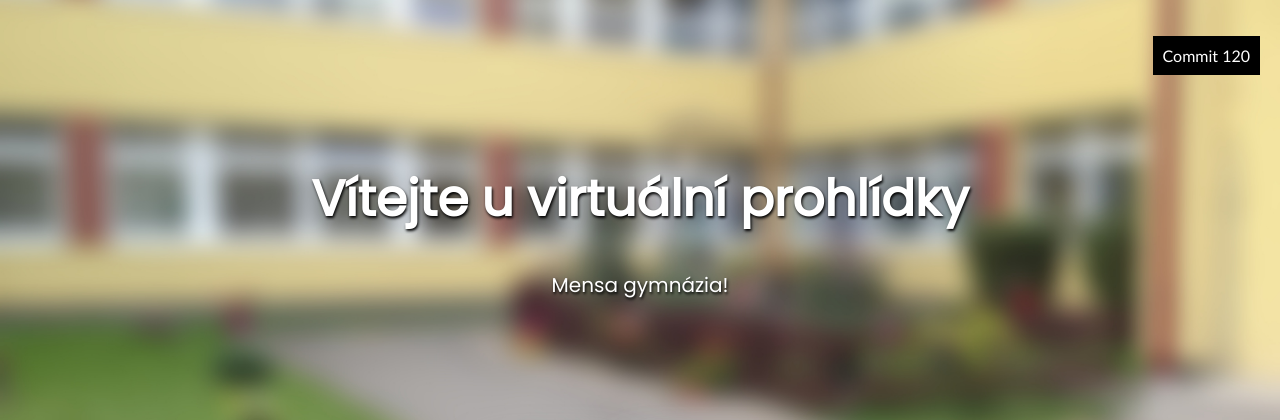
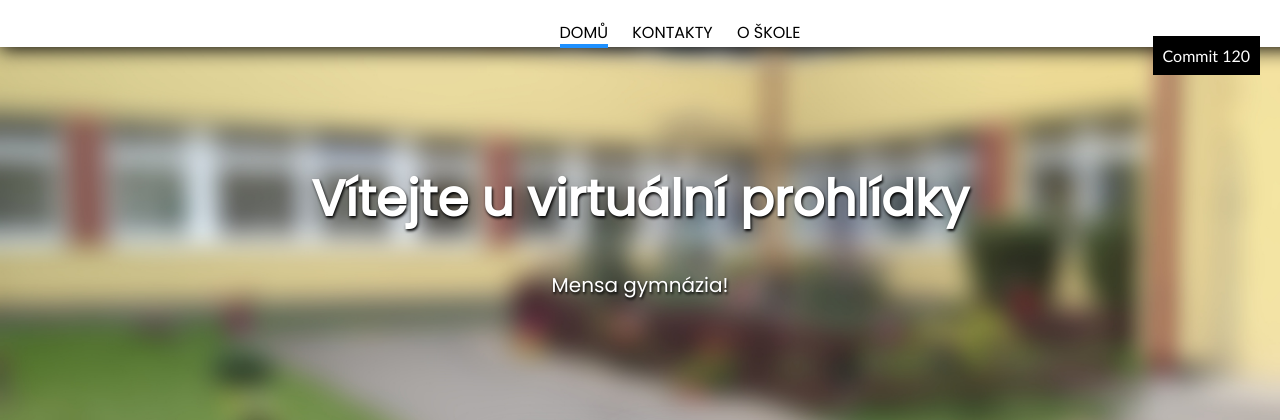
Before and after one commit to HonbraDev/skola, a PHP site: page / in a window 1280 px wide. Shown: the top 420 px of the page. Run offline with PHP 8.4, Linux system fonts and the light colour scheme.

Commit message:
Uděláno menu Na indexu bylo přidáno menu s zatím nefungujícími položkami.

```diff
--- a/css-index.css
+++ b/css-index.css
@@ -19,7 +19,34 @@ body {
     color: white;
     text-shadow: 1px 2px 3px black;
 }
-div.header {
+ul li {
+    display: inline;
+    margin-left: 10px;
+    margin-right: 10px;
+    text-shadow: none;
+}
+ul li:hover {
+    font-weight: bolder;
+}
+
+ul li.actual {
+    border-bottom: 4px solid dodgerblue;
+}
+
+ul {
+    background-color: white;
+    color: black;
+    box-shadow: 0px 2px 20px black;
+    top: 0px;
+    position: fixed;
+    width: 100vw;
+    margin-top: 0px;
+    padding-top: 20px;
+    padding-bottom: 2px;
+    top: -10vh;
+    opacity: 0;
+    animation: menu-animation 1s;
+    animation-fill-mode: forwards;
 }
 
 h0 {
--- a/index.html
+++ b/index.html
@@ -9,11 +9,16 @@
 	<script src="main.js"></script>
 </head>
 <body>
-        <h1>Vítejte u virtuální prohlídky</h1>
-        <h0>Mensa gymnázia!</h0><div class="pomlcka">-</div>
-        <a class="jdemeNaTo" onclick="start()">Spustit projekt</a><a class="viceInfo" href="0p.html">Informace o projektu</a>
-		<iframe class="panoraven" id="start" alt="Obrázek nešlo zobrazit :(" allowFullScreen="true"></iframe>
-		<button class="x" onclick="stop()" id="x">Ukončit projekt</button>
+    <ul>
+        <li class="actual">DOMŮ</li>
+        <li><a>KONTAKTY</a></li>
+        <li><a>O ŠKOLE</a></li>
+    </ul>
+    <h1>Vítejte u virtuální prohlídky</h1>
+    <h0>Mensa gymnázia!</h0><div class="pomlcka">-</div>
+    <a class="jdemeNaTo" onclick="start()">Spustit projekt</a><a class="viceInfo" href="0p.html">Informace o projektu</a>
+	<iframe class="panoraven" id="start" alt="Obrázek nešlo zobrazit :(" allowFullScreen="true"></iframe>
+    <button class="x" onclick="stop()" id="x">Ukončit projekt</button>
 	<div class="outer" id="jsNotice">
 		<div class="middle">
 			<div class="inner">
```
Also changed, not shown: other parts of css-index.css (+18 -10 lines).
